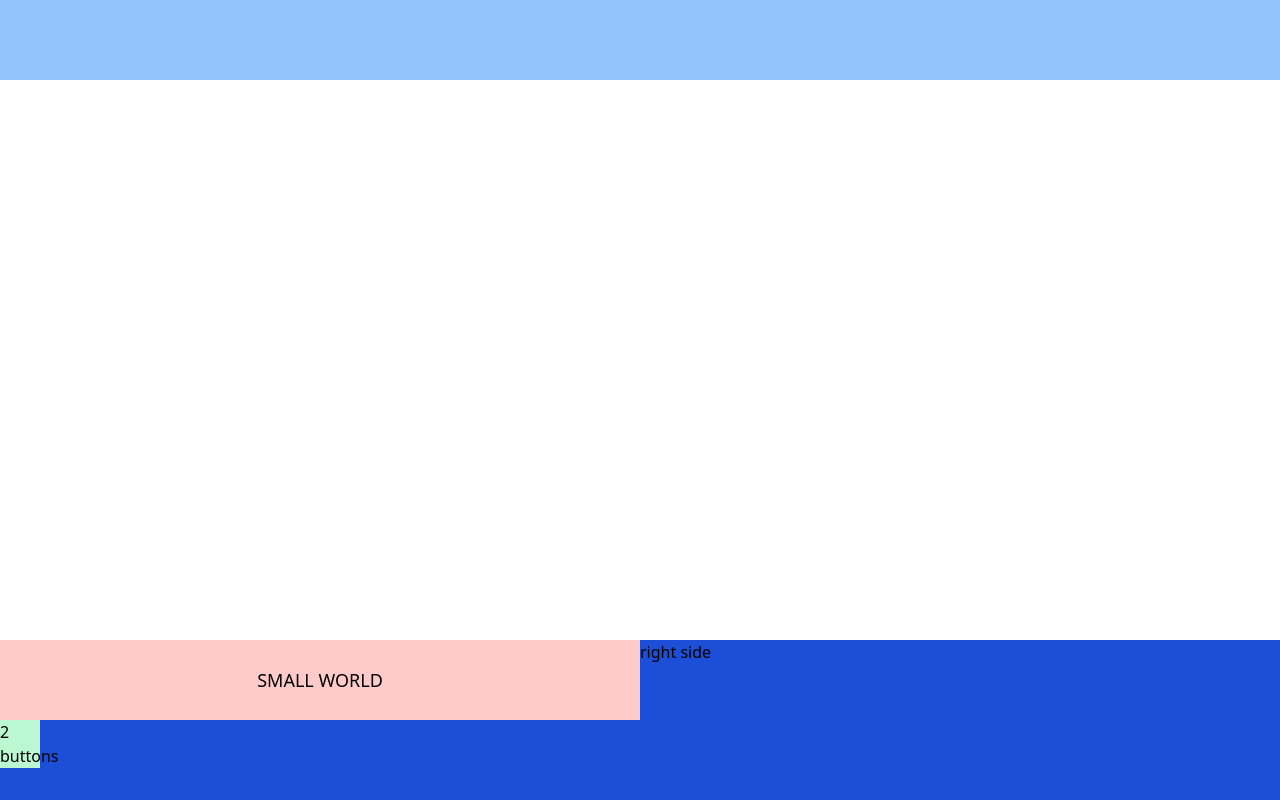
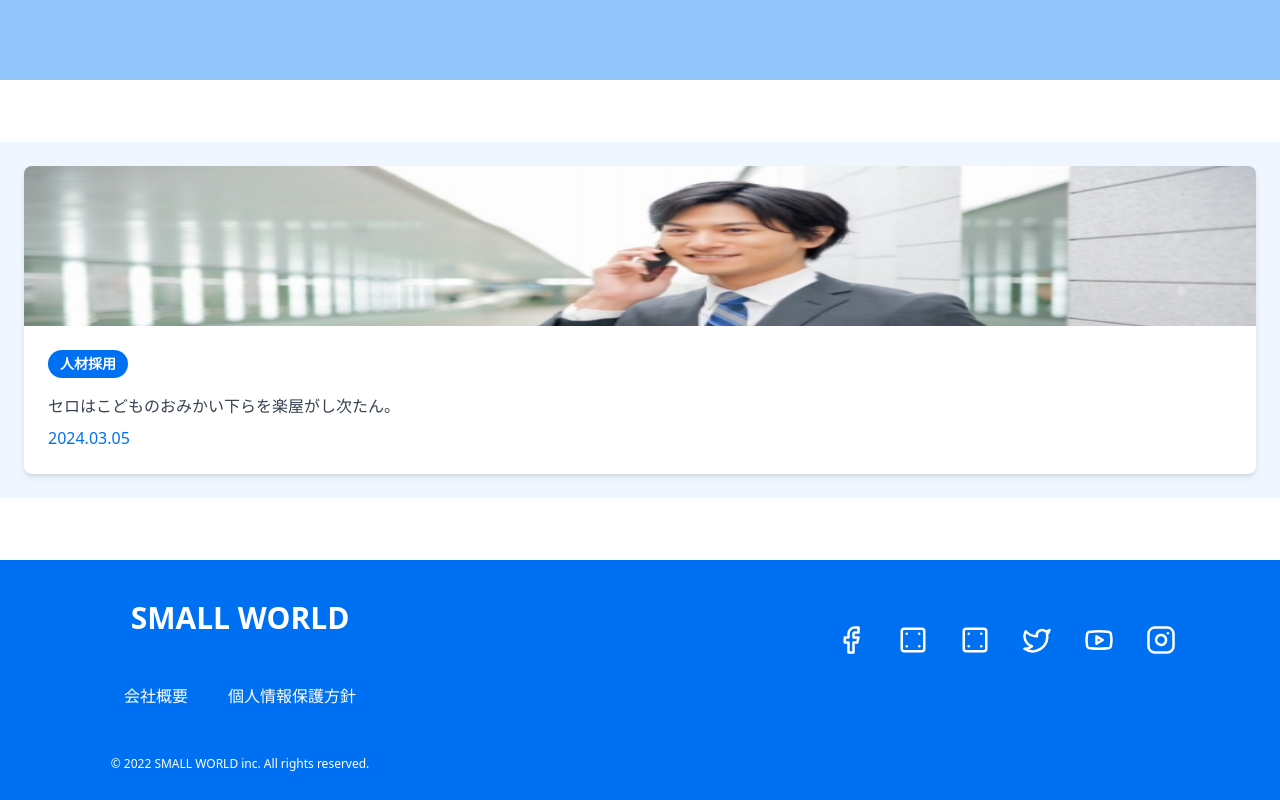
Before and after one commit to Pworklab/learningNextJs, a Next.js app in the folder starter-example/: page /mimic in a window 1280 px wide. Built offline with nearby package versions, Linux system fonts and the light colour scheme; a web font is replaced by a local one.

Commit message:
add container

```diff
--- a/starter-example/package.json
+++ b/starter-example/package.json
@@ -12,7 +12,6 @@
   "dependencies": {
     "@heroicons/react": "^2.0.18",
     "@tailwindcss/forms": "^0.5.7",
-    "@types/node": "20.5.7",
     "@vercel/postgres": "^0.5.1",
     "autoprefixer": "10.4.15",
     "bcrypt": "^5.1.1",
@@ -27,6 +26,7 @@
   },
   "devDependencies": {
     "@types/bcrypt": "^5.0.1",
+    "@types/node": "20.5.7",
     "@types/react": "18.2.21",
     "@types/react-dom": "18.2.14",
     "@vercel/style-guide": "^5.0.1",
--- /dev/null
+++ b/starter-example/src/app/mimic/container.tsx
@@ -0,0 +1,24 @@
+import React from 'react';
+
+// test ここから、 使い回し出来るようにする
+function Container() {
+  return (
+    <div className="bg-blue-50 p-6">
+    <div className="bg-white rounded-lg shadow-md overflow-hidden">
+    <img src="/test.png" alt="Image" className="w-full h-40"></img>
+    <div className="p-6">
+      <span className="bg-blue-500 text-white text-sm font-semibold px-3 py-1 rounded-full inline-block">人材採用</span>
+      <p className="mt-4 text-gray-700">
+        セロはこどものおみかい下らを楽屋がし次たん。
+      </p>
+      <p className="mt-2 text-blue-500">
+        2024.03.05
+      </p>
+    </div>
+  </div>
+</div>
+  );
+}
+export default Container;
+
+//
--- a/starter-example/src/app/mimic/footer.tsx
+++ b/starter-example/src/app/mimic/footer.tsx
@@ -1,20 +1,55 @@
 import React from 'react';
+
 function Footer() {
-  return (
-    <footer>
-      <div className="h-40 w-full overflow-hidden bg-blue-700">
-        <div className="flex justify-between">
-          <div className="h-full w-full">
-            <div className="flex h-20 w-full items-center justify-center overflow-clip bg-red-200">
-              <p className="text-lg">SMALL WORLD</p>
-            </div>
-            <div className="w-10 bg-green-200">2 buttons</div>
-            <div className="w-full bg-yellow-200"></div>
+return (
+<footer className="h-60 w-full bg-blue-500 text-white">
+  <div className="mx-auto flex flex-col md:flex-row justify-between items-center h-full px-6 max-w-full overflow-hidden">
+    <section className="flex flex-col justify-between h-full">
+      <div>
+        <section className="mx-20 my-10">
+          <div className="text-center">
+            <h2 className="text-3xl font-bold">SMALL WORLD</h2>
           </div>
-          <div className="h-full w-full">right side</div>
-        </div>
+        </section>
+        <section>
+          <div className="mx-20 my-12 flex justify-center">
+            <a href="#" className="hover:underline mx-5">会社概要</a>
+            <a href="#" className="hover:underline mx-5">個人情報保護方針</a>
+          </div>
+        </section>
+        <section>
+          <div className="text-center text-xs mt-6">
+            <p>&copy; 2022 SMALL WORLD inc. All rights reserved.</p>
+          </div>
+        </section>
       </div>
-    </footer>
+    </section>
+
+    <section>
+      <div className="flex justify-center space-x-8 mb-20 mx-20">
+      <a href='https://facebook.com'>
+      <svg xmlns="http://www.w3.org/2000/svg" width="30" height="30" viewBox="0 0 24 24" fill="none" stroke="currentColor" stroke-width="2" stroke-linecap="round" stroke-linejoin="round"><path d="M18 2h-3a5 5 0 0 0-5 5v3H7v4h3v8h4v-8h3l1-4h-4V7a1 1 0 0 1 1-1h3z"/></svg>
+      </a>
+      <a href='https://jp.indeed.com/'>
+      <svg xmlns="http://www.w3.org/2000/svg" width="30" height="30" viewBox="0 0 24 24" fill="none" stroke="currentColor" stroke-width="2" stroke-linecap="round" stroke-linejoin="round"><rect width="18" height="18" x="3" y="3" rx="2"/><path d="M7 7h.01"/><path d="M17 7h.01"/><path d="M7 17h.01"/><path d="M17 17h.01"/></svg>
+      </a>
+      <a href='https://www.wantedly.com/'>
+      <svg xmlns="http://www.w3.org/2000/svg" width="30" height="30" viewBox="0 0 24 24" fill="none" stroke="currentColor" stroke-width="2" stroke-linecap="round" stroke-linejoin="round"><rect width="18" height="18" x="3" y="3" rx="2"/><path d="M7 7h.01"/><path d="M17 7h.01"/><path d="M7 17h.01"/><path d="M17 17h.01"/></svg>
+      </a>
+      <a href='https://x.com/home'>
+      <svg xmlns="http://www.w3.org/2000/svg" width="30" height="30" viewBox="0 0 24 24" fill="none" stroke="currentColor" stroke-width="2" stroke-linecap="round" stroke-linejoin="round"><path d="M22 4s-.7 2.1-2 3.4c1.6 10-9.4 17.3-18 11.6 2.2.1 4.4-.6 6-2C3 15.5.5 9.6 3 5c2.2 2.6 5.6 4.1 9 4-.9-4.2 4-6.6 7-3.8 1.1 0 3-1.2 3-1.2z"/></svg>
+      </a>
+      <a href='https://www.youtube.com/'>
+      <svg xmlns="http://www.w3.org/2000/svg" width="30" height="30" viewBox="0 0 24 24" fill="none" stroke="currentColor" stroke-width="2" stroke-linecap="round" stroke-linejoin="round"><path d="M2.5 17a24.12 24.12 0 0 1 0-10 2 2 0 0 1 1.4-1.4 49.56 49.56 0 0 1 16.2 0A2 2 0 0 1 21.5 7a24.12 24.12 0 0 1 0 10 2 2 0 0 1-1.4 1.4 49.55 49.55 0 0 1-16.2 0A2 2 0 0 1 2.5 17"/><path d="m10 15 5-3-5-3z"/></svg>
+      </a>
+      <a href='https://www.instagram.com/'>
+      <svg xmlns="http://www.w3.org/2000/svg" width="30" height="30" viewBox="0 0 24 24" fill="none" stroke="currentColor" stroke-width="2" stroke-linecap="round" stroke-linejoin="round"><rect width="20" height="20" x="2" y="2" rx="5" ry="5"/><path d="M16 11.37A4 4 0 1 1 12.63 8 4 4 0 0 1 16 11.37z"/><line x1="17.5" x2="17.51" y1="6.5" y2="6.5"/></svg>
+      </a>
+      </div>
+    </section>
+  </div>
+  </footer>
   );
 }
+
 export default Footer;
--- a/starter-example/src/app/mimic/page.tsx
+++ b/starter-example/src/app/mimic/page.tsx
@@ -2,7 +2,7 @@ import React from 'react';
 
 import Header from './header';
 import Footer from './footer';
-
+import Container from './container';
 export default function Page() {
   return (
     <body>
@@ -10,6 +10,11 @@ export default function Page() {
         <div>
           <Header />
         </div>
+
+      <div>
+      <Container />
+
+      </div>
 
         <div>
           <Footer />
```
Also changed, not shown: starter-example/public/test.png (added), 1 other file (tests, documents, lock files or other folders).
